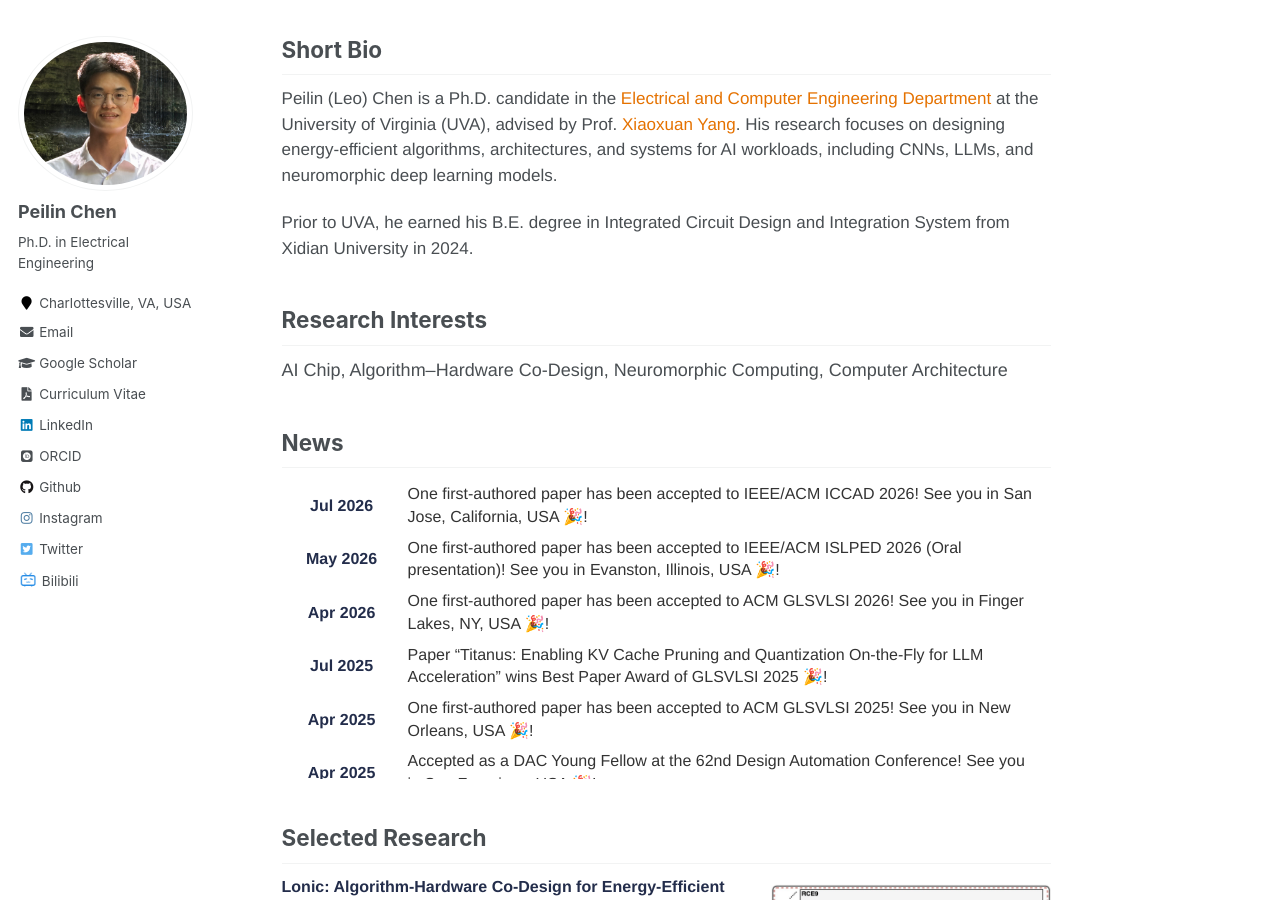
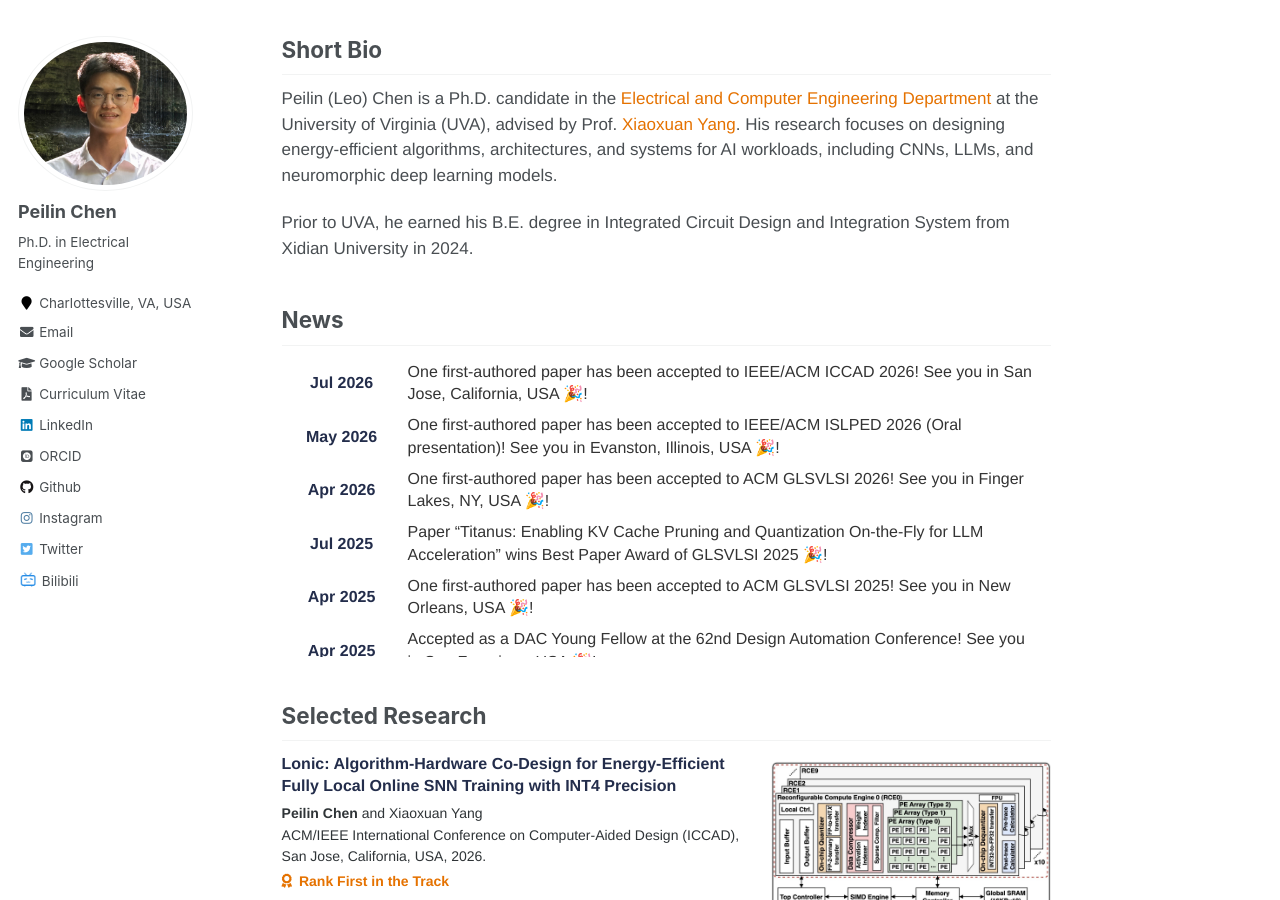
Before and after one commit to peilin-chen/peilin-chen.github.io, a Jekyll site: the page built from _pages/about.md, in a window 1280 px wide and 900 px high. Built offline with Jekyll 4.4.1, drawn with Linux system fonts in a browser that asks for light colours; some web fonts are replaced.

Commit message:
Delete research interests from about.md
Removed research interests section from about page.

```diff
--- a/_pages/about.md
+++ b/_pages/about.md
@@ -18,11 +18,6 @@ Prior to UVA, he earned his B.E. degree in Integrated Circuit Design and Integra
 
 </div>
 
-## Research Interests
-
-<p class="research-interests">
-  AI Chip, Algorithm–Hardware Co-Design, Neuromorphic Computing, Computer Architecture
-</p>
 
 ## News
 
```
